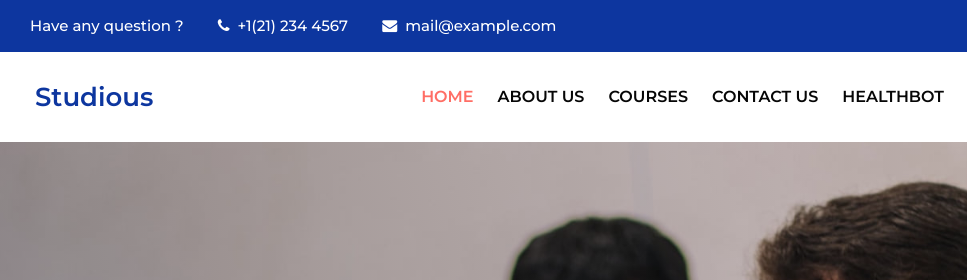
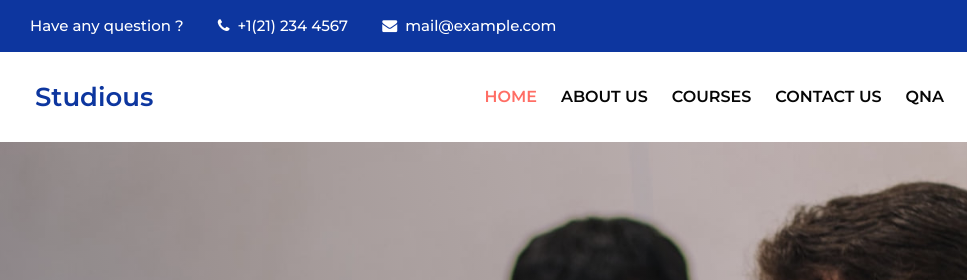
Before and after one commit to Sohenmondal/frt, a plain HTML site: page index.html in a window 1280 px wide. Shown: the top 280 px of the page, 0-967 px from the left. Drawn offline with Linux system fonts and the light colour scheme.

Commit message:
Update index.html

```diff
--- a/index.html
+++ b/index.html
@@ -86,7 +86,7 @@
                         <li class="nav-item">
                             <a class="nav-link" href="contact.html">Contact Us</a>
                         <li class="nav-item">
-                            <a class="nav-link" href="healthbot.html">healthbot</a>
+                            <a class="nav-link" href="healthbot.html">QnA</a>
                         </li>
                         <!-- search button -->
                         <div class="search-right ml-lg-3">
```
